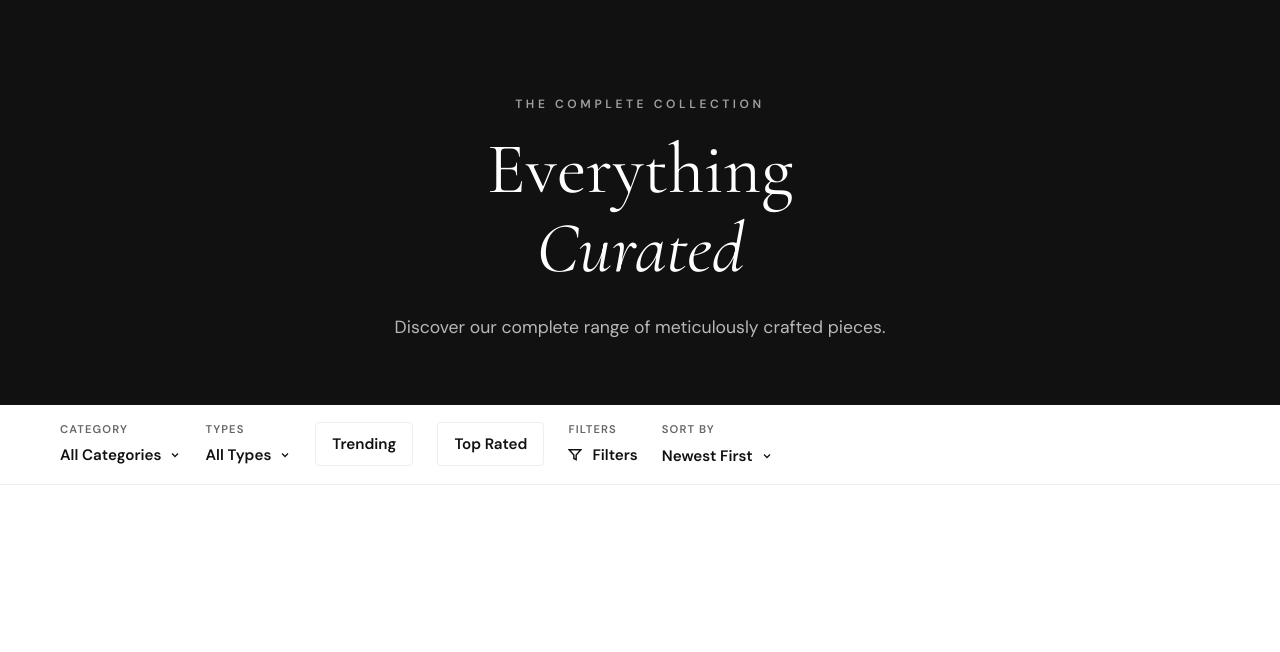
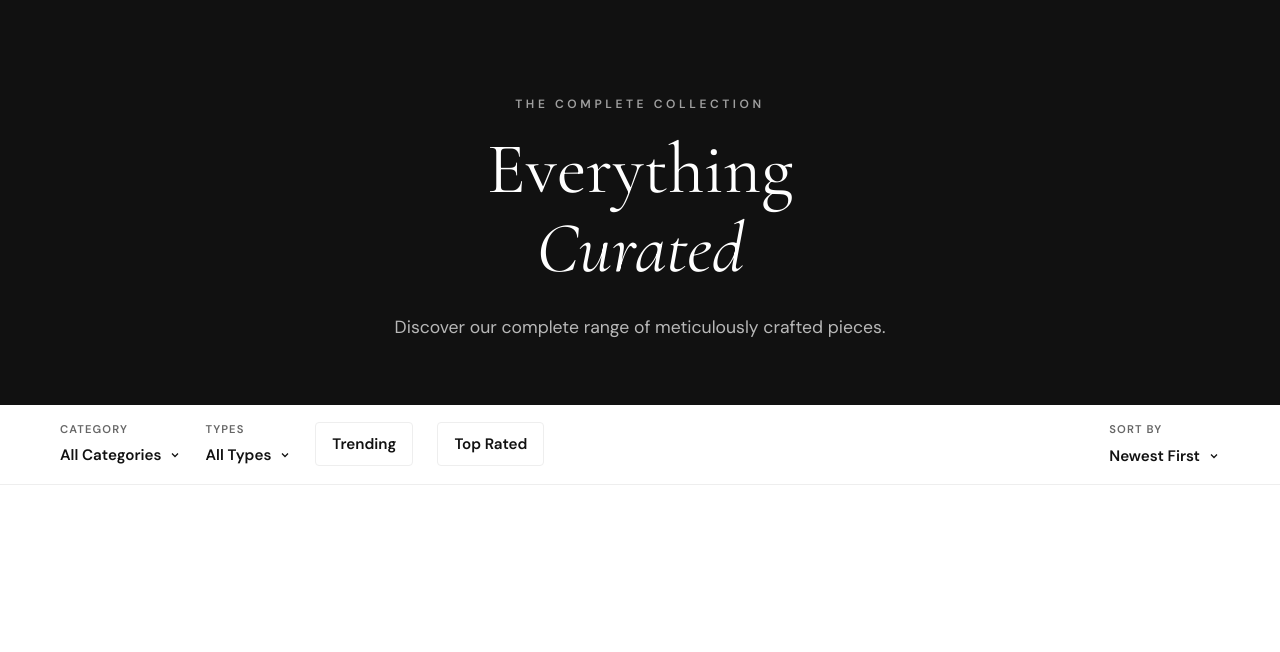
Before and after one commit to Mvnitesh123/Vishakhan_clothings_website, a Django app: page /products/ in a window 1280 px wide. Shown: the part 81-733 px from the top of the page. Run offline with Django 5.2, Linux system fonts and the light colour scheme; data that the repository does not hold is empty; some libraries are stand-ins or nearby versions.

Commit message:
Setup for mobile responsive - 2

```diff
--- a/fashion/templates/product_list.html
+++ b/fashion/templates/product_list.html
@@ -186,59 +186,69 @@
         text-align: center !important;
       }
     }
+  }
 
-    /* Premium Bottom Sheet Modal for mobile dropdown menus */
+  /* Reduce dropdown size and font-size for very small viewports */
+  @media (max-width: 350px) and (max-height: 600px) {
     .dropdown-menu {
-      position: fixed !important;
-      top: auto !important;
-      bottom: -100% !important;
-      left: 0 !important;
-      right: 0 !important;
-      width: 100% !important;
-      max-height: 85vh !important;
+      padding: 12px 15px !important;
+      max-height: 380px !important;
       overflow-y: auto !important;
-      background: var(--bg-main) !important;
-      border: none !important;
-      border-top: 1px solid var(--border) !important;
-      border-radius: 20px 20px 0 0 !important;
-      box-shadow: 0 -10px 40px rgba(0,0,0,0.3) !important;
-      padding: 24px 20px 40px !important;
-      margin: 0 !important;
-      z-index: 1000000 !important;
-      display: block !important;
-      visibility: hidden !important;
-      transition: bottom 0.35s cubic-bezier(0.16, 1, 0.3, 1), visibility 0.35s !important;
     }
 
-    .dropdown-menu.show-sheet {
-      bottom: 0 !important;
-      visibility: visible !important;
+    #filterDropdown .dropdown-menu {
+      width: 260px !important;
+      min-width: unset !important;
     }
 
-    .dropdown-menu a {
-      font-size: 0.95rem !important;
-      padding: 12px 20px !important;
-      border-bottom: 1px solid var(--border);
-    }
-    .dropdown-menu a:last-child {
-      border-bottom: none;
+    #sortDropdown .dropdown-menu {
+      width: 160px !important;
+      min-width: unset !important;
+      padding: 6px 0 !important;
     }
 
-    .mobile-sheet-header {
-      display: none;
+    /* Reduce vertical gaps */
+    .dropdown-menu > form > div {
+      margin-bottom: 10px !important;
     }
 
-    /* Let's style the custom backdrop */
-    .mobile-filter-backdrop {
-      display: block;
-      opacity: 0;
-      pointer-events: none;
+    /* Reduce labels size */
+    .dropdown-menu label {
+      font-size: 0.68rem !important;
+      margin-bottom: 6px !important;
     }
-    .mobile-filter-backdrop.active {
-      opacity: 1;
-      pointer-events: auto;
+
+    /* Reduce input/select size */
+    .dropdown-menu select,
+    .dropdown-menu input {
+      padding: 6px 10px !important;
+      font-size: 0.78rem !important;
+    }
+
+    /* Reduce button sizes */
+    .dropdown-menu button,
+    .dropdown-menu a[style*="border: 1px solid var(--border)"] {
+      padding: 8px !important;
+      font-size: 0.7rem !important;
+    }
+
+    /* Reduce option list links */
+    .dropdown-menu a {
+      padding: 6px 15px !important;
+      font-size: 0.78rem !important;
     }
   }
+
+  /* Desktop-only overrides: hide Advanced Filter dropdown button and push Sort dropdown to the right edge */
+  @media (min-width: 769px) {
+    #filterDropdown {
+      display: none !important;
+    }
+    #sortDropdown {
+      margin-left: auto !important;
+    }
+  }
+</style>
 {% endblock %}
 
 {% block content %}
@@ -254,6 +264,7 @@
 <!-- Filter & Sort Bar -->
 <section class="filter-bar" style="background: var(--bg-main); border-bottom: 1px solid var(--border); position: sticky; top: 80px; z-index: 100;">
   <div class="container">
+
     <div class="filter-bar-inner">
       <!-- Category Custom Dropdown -->
       <div class="custom-dropdown" id="categoryDropdown">
@@ -323,8 +334,7 @@
         {% if current_top_rated %}★ Top Rated{% else %}Top Rated{% endif %}
       </a>
 
-      <!-- Mobile Backdrop for Bottom Sheets -->
-      <div class="mobile-filter-backdrop" id="mobileFilterBackdrop" style="display: none; position: fixed; top: 0; left: 0; width: 100vw; height: 100vh; background: rgba(0,0,0,0.5); z-index: 999998; backdrop-filter: blur(3px); transition: opacity 0.3s ease;"></div>
+
 
       <!-- Advanced Filter Dropdown (Filters Dashboard) -->
       <div class="custom-dropdown" id="filterDropdown">
@@ -559,113 +569,8 @@
     {% endif %}
   </div>
 </section>
+
 {% endblock %}
 
 {% block extra_js %}
-<script>
-  document.addEventListener('DOMContentLoaded', function() {
-    const backdrop = document.getElementById('mobileFilterBackdrop');
-
-    const filterDropdown = document.getElementById('filterDropdown');
-    const sortDropdown = document.getElementById('sortDropdown');
-
-    const filterMenu = filterDropdown ? filterDropdown.querySelector('.dropdown-menu') : null;
-    const sortMenu = sortDropdown ? sortDropdown.querySelector('.dropdown-menu') : null;
-
-    const filterTrigger = filterDropdown ? filterDropdown.querySelector('.dropdown-trigger') : null;
-    const sortTrigger = sortDropdown ? sortDropdown.querySelector('.dropdown-trigger') : null;
-
-    function isMobile() {
-      return window.matchMedia("(max-width: 768px)").matches;
-    }
-
-    function closeAllSheets() {
-      if (filterMenu) filterMenu.classList.remove('show-sheet');
-      if (sortMenu) sortMenu.classList.remove('show-sheet');
-      if (backdrop) {
-        backdrop.classList.remove('active');
-        setTimeout(() => {
-          backdrop.style.display = 'none';
-        }, 300);
-      }
-    }
-
-    function openSheet(menu) {
-      // Close others first
-      if (filterMenu && filterMenu !== menu) filterMenu.classList.remove('show-sheet');
-      if (sortMenu && sortMenu !== menu) sortMenu.classList.remove('show-sheet');
-
-      if (backdrop) {
-        backdrop.style.display = 'block';
-        // Force layout reflow
-        backdrop.offsetHeight;
-        backdrop.classList.add('active');
-      }
-
-      if (menu) {
-        menu.classList.add('show-sheet');
-      }
-    }
-
-    if (filterTrigger && filterMenu) {
-      filterTrigger.addEventListener('click', function(e) {
-        if (!isMobile()) return;
-        e.preventDefault();
-        e.stopPropagation(); // Stops bubbling to script.js because we use capture: true
-        if (filterMenu.classList.contains('show-sheet')) {
-          closeAllSheets();
-        } else {
-          openSheet(filterMenu);
-        }
-      }, true); // Capture phase intercept
-    }
-
-    if (sortTrigger && sortMenu) {
-      sortTrigger.addEventListener('click', function(e) {
-        if (!isMobile()) return;
-        e.preventDefault();
-        e.stopPropagation();
-        if (sortMenu.classList.contains('show-sheet')) {
-          closeAllSheets();
-        } else {
-          openSheet(sortMenu);
-        }
-      }, true); // Capture phase intercept
-    }
-
-    // Close buttons inside sheets
-    document.querySelectorAll('.close-sheet-btn').forEach(btn => {
-      btn.addEventListener('click', function(e) {
-        if (!isMobile()) return;
-        e.preventDefault();
-        e.stopPropagation();
-        closeAllSheets();
-      }, true);
-    });
-
-    // Backdrop click
-    if (backdrop) {
-      backdrop.addEventListener('click', function(e) {
-        if (!isMobile()) return;
-        e.preventDefault();
-        e.stopPropagation();
-        closeAllSheets();
-      }, true);
-    }
-
-    // Stop propagation inside dropdown menus to prevent closing
-    if (filterMenu) {
-      filterMenu.addEventListener('click', function(e) {
-        if (!isMobile()) return;
-        e.stopPropagation();
-      }, true);
-    }
-    if (sortMenu) {
-      sortMenu.addEventListener('click', function(e) {
-        if (!isMobile()) return;
-        e.stopPropagation();
-      }, true);
-    }
-  });
-</script>
 {% endblock %}
```
